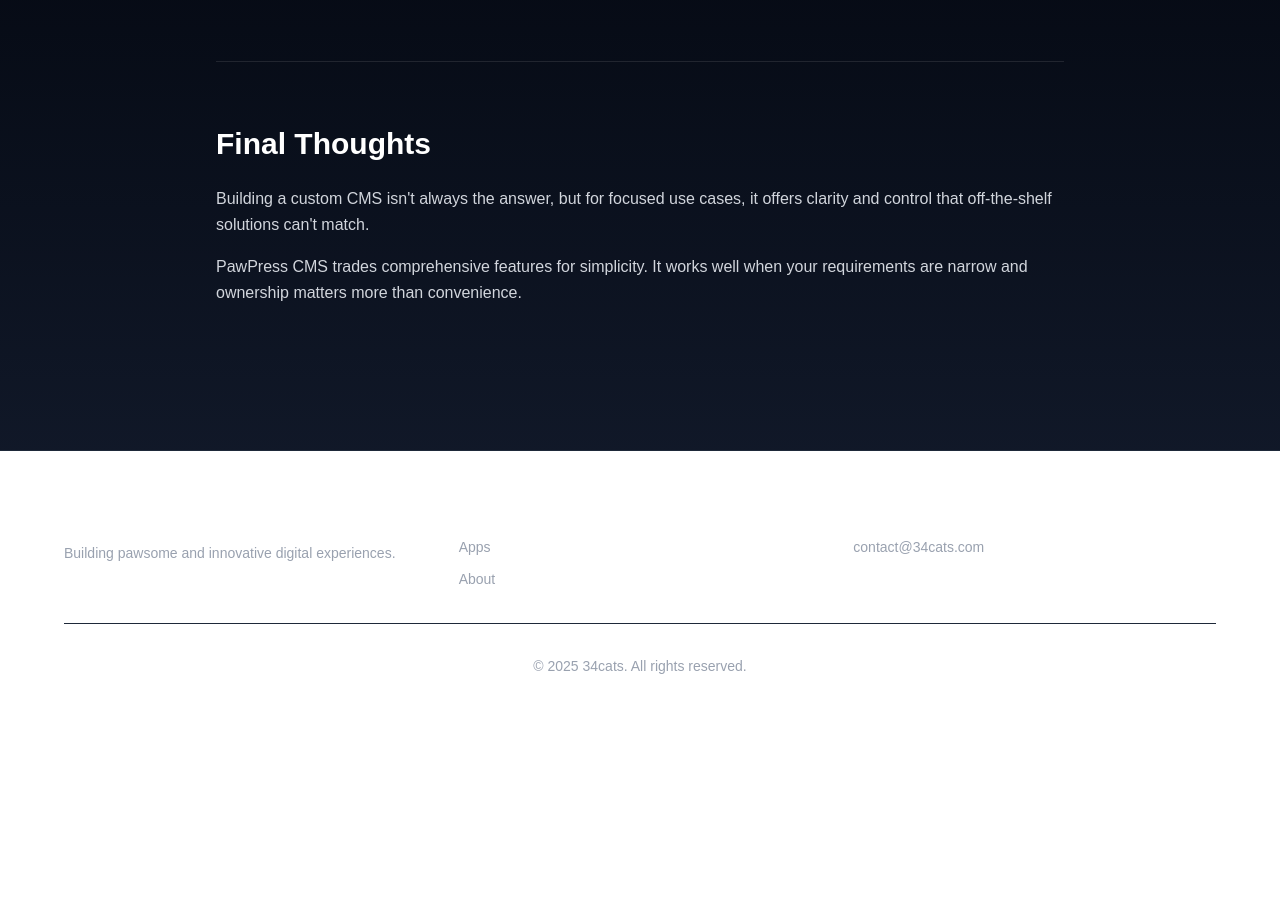
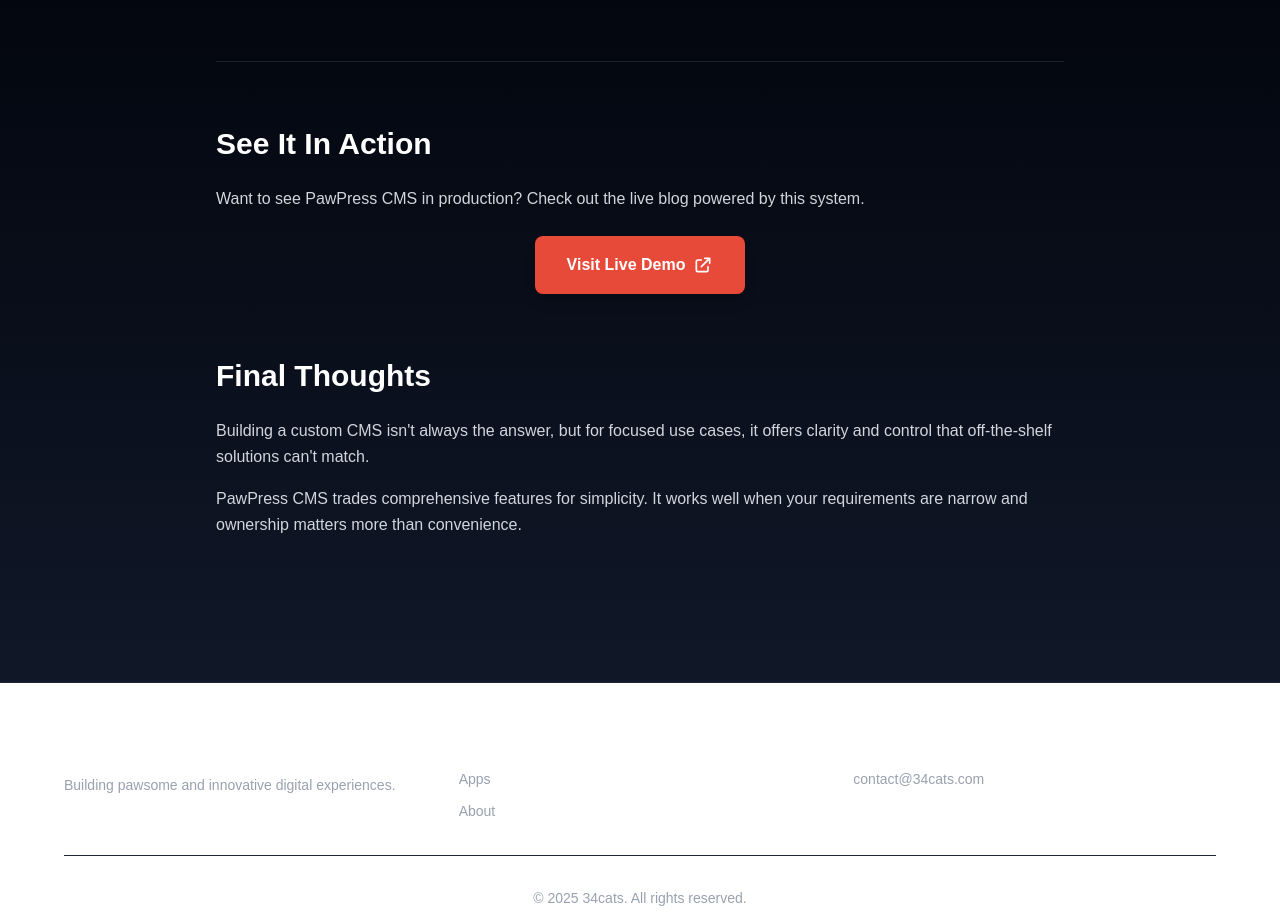
Before and after one commit to seanrh34/34cats-apps, a Next.js app: page /pawpress-cms in a window 1280 px wide. Shown: the part 2840-3763 px from the top of the page. Before the commit the page ends 3564 px from the top, so only its background shows below. Built offline with nearby package versions, Linux system fonts and the light colour scheme.

Commit message:
Add live demo of pawpress-cms

```diff
--- a/app/pawpress-cms/page.tsx
+++ b/app/pawpress-cms/page.tsx
@@ -136,7 +136,26 @@ export default function PawPressCMSPage() {
           </div>
         </ContentSection>
 
-        <ContentSection title="Final Thoughts" className="border-t border-white/10 pt-16">
+        <ContentSection title="See It In Action" className="border-t border-white/10 pt-16">
+          <p>
+            Want to see PawPress CMS in production? Check out the live blog powered by this system.
+          </p>
+          <div className="mt-6 text-center">
+            <a
+              href="https://blog.34cats.com/"
+              target="_blank"
+              rel="noopener noreferrer"
+              className="inline-flex items-center px-8 py-4 bg-[#E84A3A] hover:bg-[#d43d2d] text-white rounded-lg font-semibold transition-all shadow-lg hover:shadow-xl hover:shadow-[#E84A3A]/20"
+            >
+              Visit Live Demo
+              <svg className="ml-2 w-5 h-5" fill="none" stroke="currentColor" viewBox="0 0 24 24">
+                <path strokeLinecap="round" strokeLinejoin="round" strokeWidth={2} d="M10 6H6a2 2 0 00-2 2v10a2 2 0 002 2h10a2 2 0 002-2v-4M14 4h6m0 0v6m0-6L10 14" />
+              </svg>
+            </a>
+          </div>
+        </ContentSection>
+
+        <ContentSection title="Final Thoughts">
           <p>
             Building a custom CMS isn't always the answer, but for focused use cases, it offers clarity and control that off-the-shelf solutions can't match.
           </p>
```
